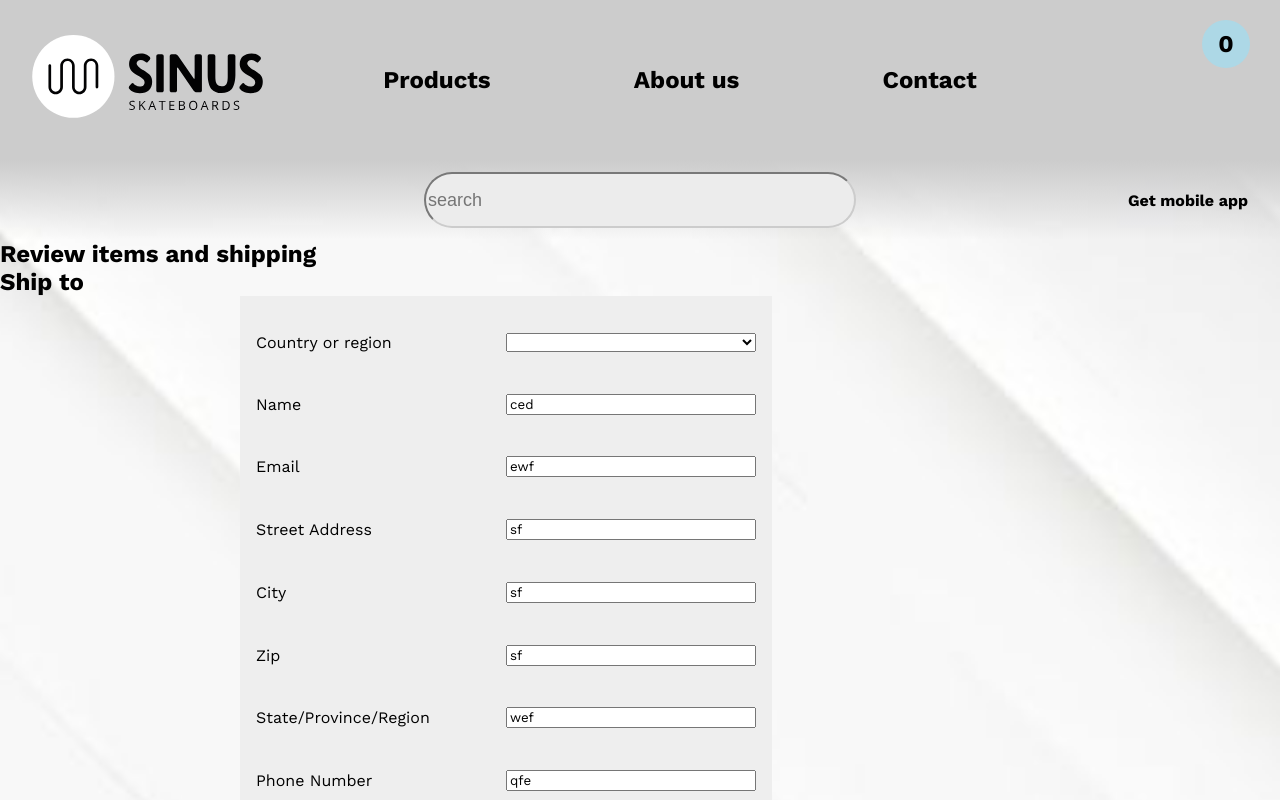
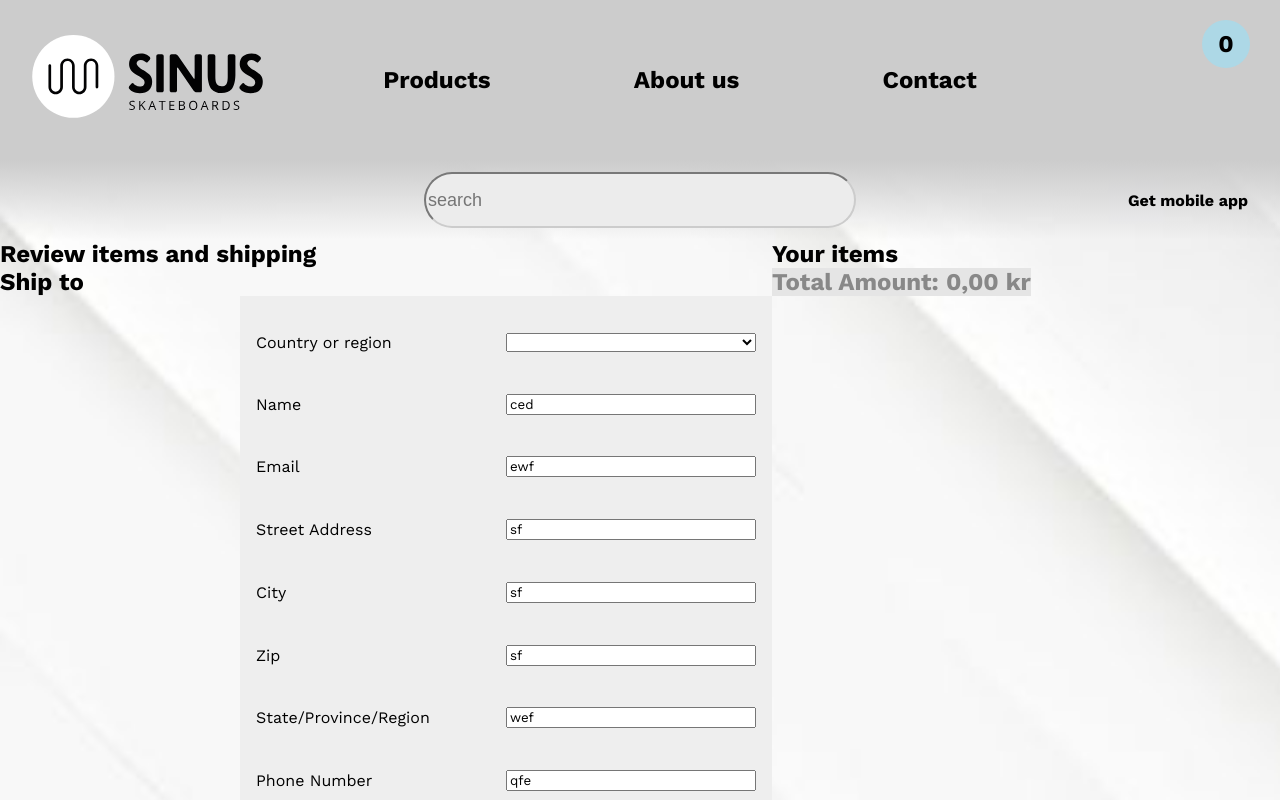
Before and after one commit to Nattzor/Sinius, a Vue app: page /Checkout in a window 1280 px wide. Shown: the top 800 px of the page. Built offline with nearby package versions, Linux system fonts and the light colour scheme; a web font is replaced by a local one.

Commit message:
checkout cart css, empty cart after order add

```diff
--- a/src/views/Cart.vue
+++ b/src/views/Cart.vue
@@ -83,7 +83,7 @@
     </div>
     <div class="items-wrapper">
       <div class="cart-items">
-        <h1>Your Items ({{ cartItem.amount }})</h1>
+        <h1>Your Items</h1>
         <hr />
         <div class="cart-items-desc">
           <h1>Items</h1>
--- a/src/views/Checkout.vue
+++ b/src/views/Checkout.vue
@@ -1,5 +1,6 @@
 <template>
-  <article>
+  <article class="article-container">
+    <div class="checkout-form-container">
     <h2>Review items and shipping</h2>
     <h2>Ship to</h2>
     <form @submit.prevent="sendOrder">
@@ -156,6 +157,9 @@
         </p>
       </div>
     </form>
+    </div>
+    <div class="cart-list-container">
+      <h2> Your items </h2>
       <li class="cart-list" v-for="cartItem in cart" :key="cartItem.id">
             <img
               class="cart-img"
@@ -167,18 +171,19 @@
               <h1>{{ cartItem.shortDesc }}</h1>
             </label>
             <label class="cart-price">
-            <h2>{{ cartItem.price | toCurrency }}</h2></label
+            <h2>1 item price: {{ cartItem.price | toCurrency }}</h2></label
             >
-            <p class="btn-amount">{{ cartItem.amount }}</p>
+            <p class="btn-amount">Amount: {{ cartItem.amount }}</p>
 
             <hr class="cart-line" />
             <h2 class="single-amount">
-              {{ (cartItem.price * cartItem.amount) | toCurrency }}
+            {{ cartItem.amount }} item price {{ (cartItem.price * cartItem.amount) | toCurrency }}
             </h2>
           </li>
           <div>
           <h1>Total Amount: {{ total | toCurrency }}</h1>
           </div>
+    </div>
 
   </article>
 
@@ -254,6 +259,7 @@ cart() {
     sendOrder() {
       this.$store.dispatch("checkout", this.userDetails);
       this.$router.push("/confirmedOrder");
+      this.$store.state.cart = []
     },
   },
 };
@@ -264,7 +270,7 @@ cart() {
 * {
   font-family: "Work Sans", sans-serif;
 }
-.article{
+.article-container{
   display: flex;
   flex-direction: row;
 }
@@ -314,11 +320,15 @@ h1 {
 }
 .cart-list{
   list-style: none;
-  height: 2rem;
-  width: 2rem;
+ margin-left: 12rem;
+
 }
 .cart-img{
   height: 5rem;
   width: 5rem;
 }
+.cart-list-container{
+  display: flex;
+  flex-direction: column;
+}
 </style>
```
